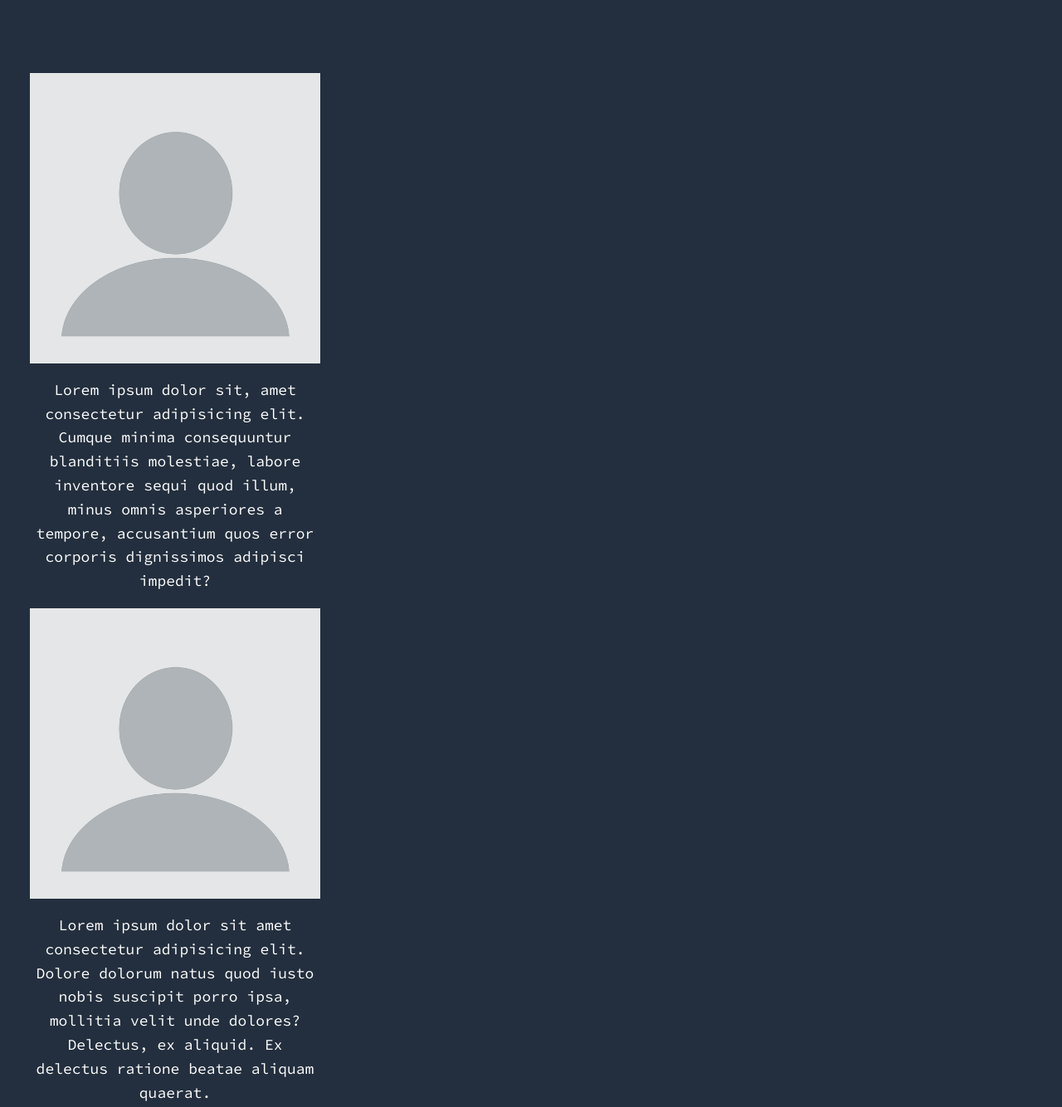
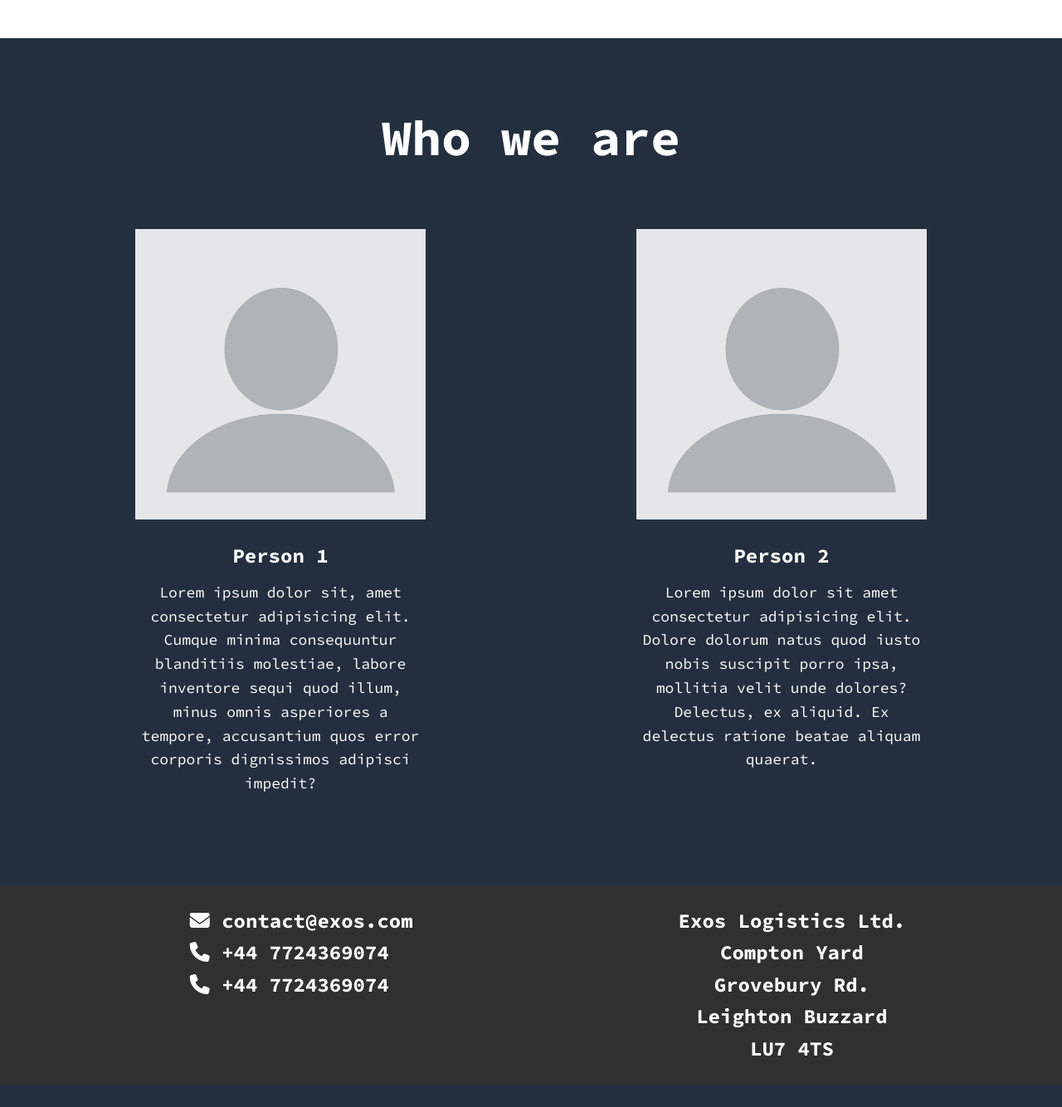
Before and after one commit to MattB1995/company_website, a plain HTML site: page index.html in a window 1280 px wide. Shown: the part 860-2194 px from the top of the page at 83% size. After the commit the page ends 2167 px from the top, so only its background shows below. Drawn offline with Linux system fonts and the light colour scheme.

Commit message:
changed ;ayout section 2

```diff
--- a/index.html
+++ b/index.html
@@ -53,18 +53,25 @@
         </div>
     </section>
     <section class="about-us" id="about">
+        <div class="about-us__title">
+            <h2>Who we are</h2>
+        </div>
+        <div class="persons">
         <div class="person-1 person">
-            <img src="images/person-placeholder.webp" alt="person1">
+            <img src="images/person-placeholder.webp" alt="person1" class="person__img">
+            <h3>Person 1</h3>
             <p>
             Lorem ipsum dolor sit, amet consectetur adipisicing elit. Cumque minima consequuntur blanditiis molestiae, labore inventore sequi quod illum, minus omnis asperiores a tempore, accusantium quos error corporis dignissimos adipisci impedit?
             </p>
         </div>
         <div class="person-2 person">
-            <img src="images/person-placeholder.webp" alt="person2">
+            <img src="images/person-placeholder.webp" alt="person2" class="person__img">
+            <h3>Person 2</h3>
             <p>
                 Lorem ipsum dolor sit amet consectetur adipisicing elit. Dolore dolorum natus quod iusto nobis suscipit porro ipsa, mollitia velit unde dolores? Delectus, ex aliquid. Ex delectus ratione beatae aliquam quaerat.
             </p>
         </div>
+    </div>
     </section>
     <footer class="footer">
         <div class="footer-contact">
@@ -87,7 +94,7 @@
             </ul>
         </div>
         <div class="footer-address">
-            <p>Exos Logistics Ltd<br>Compton Yard<br>Grovebury Rd.<br>Leighton Buzzard<br>LU7 4TS</p>
+            <p>Exos Logistics Ltd.<br>Compton Yard<br>Grovebury Rd.<br>Leighton Buzzard<br>LU7 4TS</p>
         </div>
     </footer>
 </body>
--- a/styles.css
+++ b/styles.css
@@ -105,9 +105,41 @@ text-align: center;
     color: #232F3E;
 }
 
+
+
+
 .person {
     max-width: 350px;
 }
+
+.persons {
+    display: flex;
+    justify-content: space-around;
+}
+
+.about-us__title {
+    display: block;
+    text-align: center;
+}
+
+.about-us__title {
+    margin-bottom: 5rem;
+}
+
+.person__img {
+    margin-bottom: 2rem;
+}
+
+
+
+
+
+
+
+
+
+
+
 
 .footer {
     background: var(--clr-dark);
@@ -116,14 +148,26 @@ text-align: center;
     justify-content: center;
 }
 
-.contact-list {
+.contact-list,
+.nav__list {
 text-decoration: none;
 list-style-type: none;
+}
+
+.nav__link {
+    color: inherit;
+    font-weight: var(--fw-bold);
+    font-size: var(--fs-h3);
+    text-decoration: none;
 }
 
 .footer-contact,
 .footer-address {
     margin: 0 10rem;
+    color: inherit;
+    font-weight: var(--fw-bold);
+    font-size: var(--fs-h3);
+    text-decoration: none;
 }
 
 .footer-contact {
```
